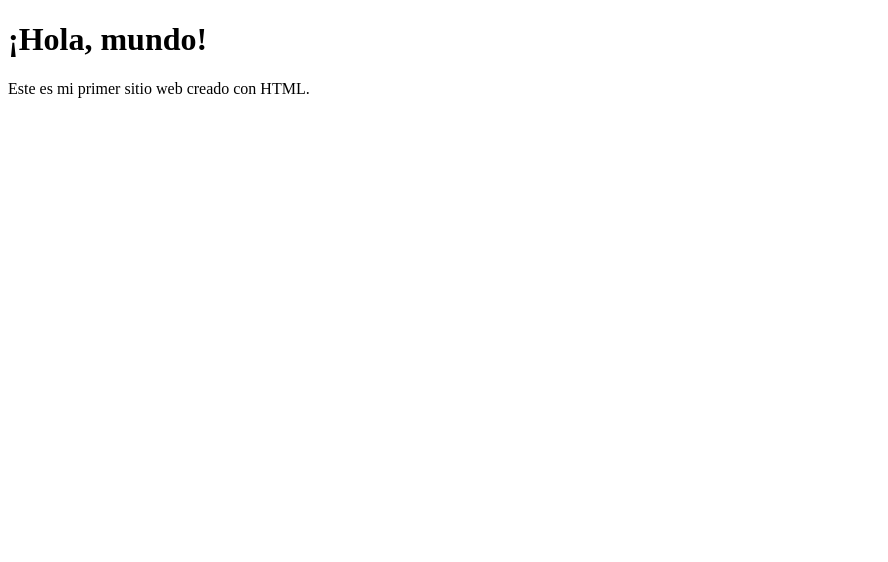
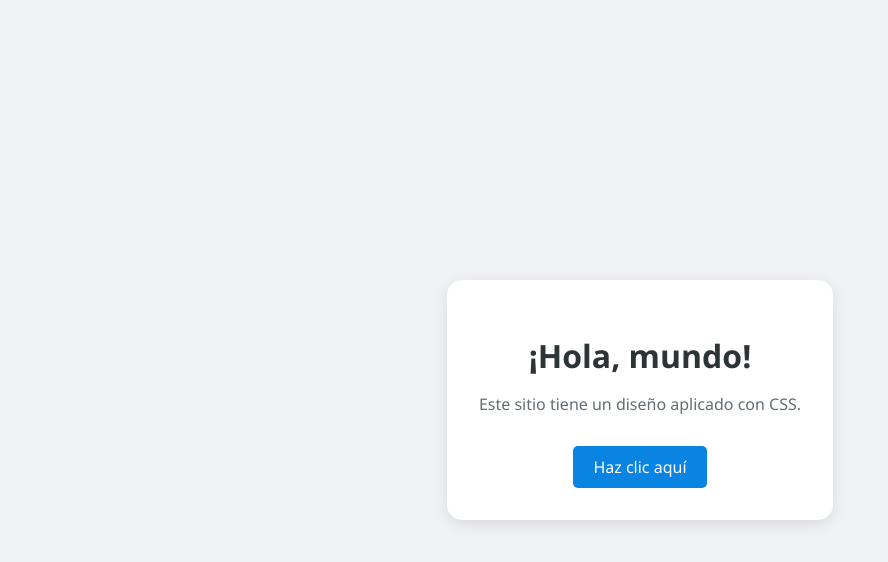
Before and after one commit to joaoricierinegri-glitch/banco-de-dados, a plain HTML site: page index.html in a window 1280 px wide. Shown: the whole page, without its empty margins (0-888 px from the left). Drawn offline with Linux system fonts and the light colour scheme.

Commit message:
Update index.html

```diff
--- a/index.html
+++ b/index.html
@@ -2,12 +2,60 @@
 <html lang="es">
 <head>
     <meta charset="UTF-8">
-    <title>Mi Primera Página</title>
+    <meta name="viewport" content="width=device-width, initial-scale=1.0">
+    <title>Hola Mundo con Estilo</title>
+    <style>
+        /* Aquí empieza el CSS */
+        body {
+            font-family: 'Segoe UI', Tahoma, Geneva, Verdana, sans-serif;
+            background-color: #f0f2f5;
+            display: flex;
+            justify-content: center;
+            align-items: center;
+            height: 100vh;
+            margin: 0;
+        }
+
+        .card {
+            background-color: white;
+            padding: 2rem;
+            border-radius: 15px;
+            box-shadow: 0 4px 15px rgba(0,0,0,0.1);
+            text-align: center;
+        }
+
+        h1 {
+            color: #2d3436;
+            margin-bottom: 10px;
+        }
+
+        p {
+            color: #636e72;
+        }
+
+        .boton {
+            display: inline-block;
+            margin-top: 15px;
+            padding: 10px 20px;
+            background-color: #0984e3;
+            color: white;
+            text-decoration: none;
+            border-radius: 5px;
+            transition: background 0.3s;
+        }
+
+        .boton:hover {
+            background-color: #74b9ff;
+        }
+    </style>
 </head>
 <body>
 
-    <h1>¡Hola, mundo!</h1>
-    <p>Este es mi primer sitio web creado con HTML.</p>
+    <div class="card">
+        <h1>¡Hola, mundo!</h1>
+        <p>Este sitio tiene un diseño aplicado con CSS.</p>
+        <a href="#" class="boton">Haz clic aquí</a>
+    </div>
 
 </body>
 </html>
```
